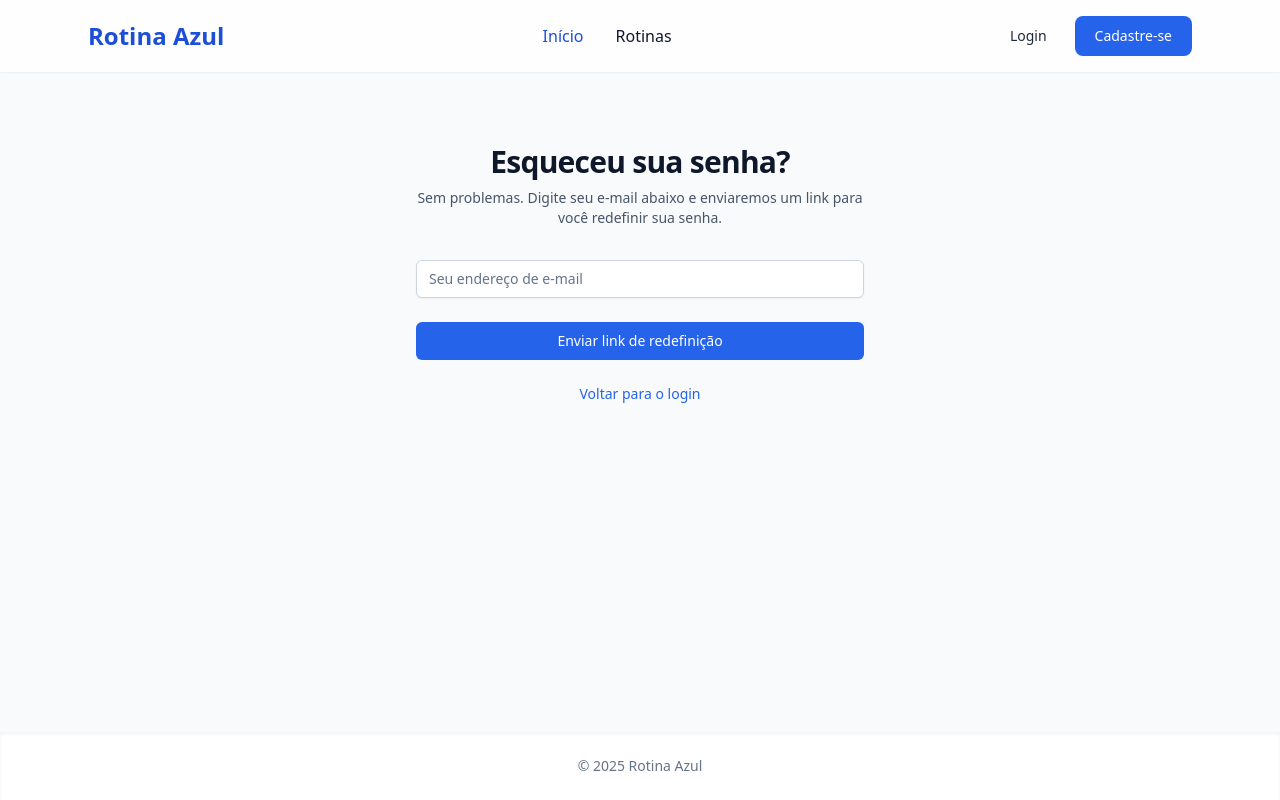
After one commit to Tassy210/Gerador-de-Rotinas-Visuais, a Django app: page /password_reset/ in a window 1280 px wide. The commit adds this page. Run offline with Django 5.2, Linux system fonts and the light colour scheme; some libraries are stand-ins or nearby versions.

Commit message:
Recuperar senha

```diff
--- a/gerador_rotinas/gerador_rotinas/urls.py
+++ b/gerador_rotinas/gerador_rotinas/urls.py
@@ -2,6 +2,7 @@ from django.contrib import admin
 from django.urls import path, include
 from django.conf import settings
 from django.conf.urls.static import static
+from django.contrib.auth import views as auth_views
 
 urlpatterns = [
     # Rota para o painel de administração
@@ -9,6 +10,22 @@ urlpatterns = [
 
     # "Inclui" todas as rotas do seu aplicativo 'rotinas'
     path('', include('rotinas.urls')),
+
+    path('password_reset/',
+         auth_views.PasswordResetView.as_view(template_name='usuarios/password_reset.html'),
+         name='password_reset'),
+
+    path('password_reset/done/',
+         auth_views.PasswordResetDoneView.as_view(template_name='usuarios/password_reset_done.html'),
+         name='password_reset_done'),
+
+    path('reset/<uidb64>/<token>/',
+         auth_views.PasswordResetConfirmView.as_view(template_name='usuarios/password_reset_confirm.html'),
+         name='password_reset_confirm'),
+
+    path('reset/done/',
+         auth_views.PasswordResetCompleteView.as_view(template_name='usuarios/password_reset_complete.html'),
+         name='password_reset_complete'),
 ]
 
 # Adiciona as rotas para servir arquivos de mídia (imagens) em modo de desenvolvimento
--- a/gerador_rotinas/rotinas/templates/rotinas/login.html
+++ b/gerador_rotinas/rotinas/templates/rotinas/login.html
@@ -13,7 +13,7 @@
             </h2>
             <p class="mt-2 text-center text-sm text-slate-600">
                 Ou
-                <a href="#" class="font-medium text-blue-600 hover:text-blue-500">
+                <a href="{% url 'cadastro' %}" class="font-medium text-blue-600 hover:text-blue-500">
                     crie uma nova conta gratuitamente
                 </a>
             </p>
@@ -47,7 +47,7 @@
                 </div>
 
                 <div class="text-sm">
-                    <a href="#" class="font-medium text-blue-600 hover:text-blue-500">
+                    <a href="{% url 'password_reset' %}" class="font-medium text-blue-600 hover:text-blue-500">
                         Esqueceu sua senha?
                     </a>
                 </div>
--- /dev/null
+++ b/gerador_rotinas/usuarios/templates/usuarios/password_reset.html
@@ -0,0 +1,54 @@
+{% extends 'rotinas/base.html' %}
+{% load static %}
+
+{% block title %}Redefinir Senha - {{ block.super }}{% endblock %}
+
+{% block content %}
+<div class="flex items-center justify-center min-h-full px-4 py-12 sm:px-6 lg:px-8">
+    <div class="w-full max-w-md space-y-8">
+
+        <div>
+            <h2 class="mt-6 text-center text-3xl font-extrabold tracking-tight text-slate-900">
+                Esqueceu sua senha?
+            </h2>
+            <p class="mt-2 text-center text-sm text-slate-600">
+                Sem problemas. Digite seu e-mail abaixo e enviaremos um link para você redefinir sua senha.
+            </p>
+        </div>
+
+        <form class="mt-8 space-y-6" method="POST">
+            {% csrf_token %}
+
+            <div class="rounded-md shadow-sm -space-y-px">
+                <div>
+                    <label for="id_email" class="sr-only">Endereço de e-mail</label>
+                    <input id="id_email" name="email" type="email" autocomplete="email" required
+                           class="relative block w-full appearance-none rounded-md border border-slate-300 px-3 py-2 text-slate-900 placeholder-slate-500 focus:z-10 focus:border-blue-500 focus:outline-none focus:ring-blue-500 sm:text-sm"
+                           placeholder="Seu endereço de e-mail">
+                </div>
+            </div>
+
+            {% if form.errors %}
+                {% for field, errors in form.errors.items %}
+                    {% for error in errors %}
+                        <p class="text-sm text-red-600">{{ error }}</p>
+                    {% endfor %}
+                {% endfor %}
+            {% endif %}
+
+            <div>
+                <button type="submit" class="group relative flex w-full justify-center rounded-md border border-transparent bg-blue-600 py-2 px-4 text-sm font-medium text-white hover:bg-blue-700 focus:outline-none focus:ring-2 focus:ring-blue-500 focus:ring-offset-2">
+                    Enviar link de redefinição
+                </button>
+            </div>
+
+            <p class="mt-2 text-center text-sm text-slate-600">
+                <a href="{% url 'login' %}" class="font-medium text-blue-600 hover:text-blue-500">
+                    Voltar para o login
+                </a>
+            </p>
+
+        </form>
+    </div>
+</div>
+{% endblock %}
```
Also changed, not shown: gerador_rotinas/gerador_rotinas/settings.py (+13 -1 lines), gerador_rotinas/usuarios/templates/usuarios/password_reset_done.html (added, +30 -0 lines), pictogramas/sSHSSumI180_large_pS7W4Xs.jpg (added), 1 other file.
